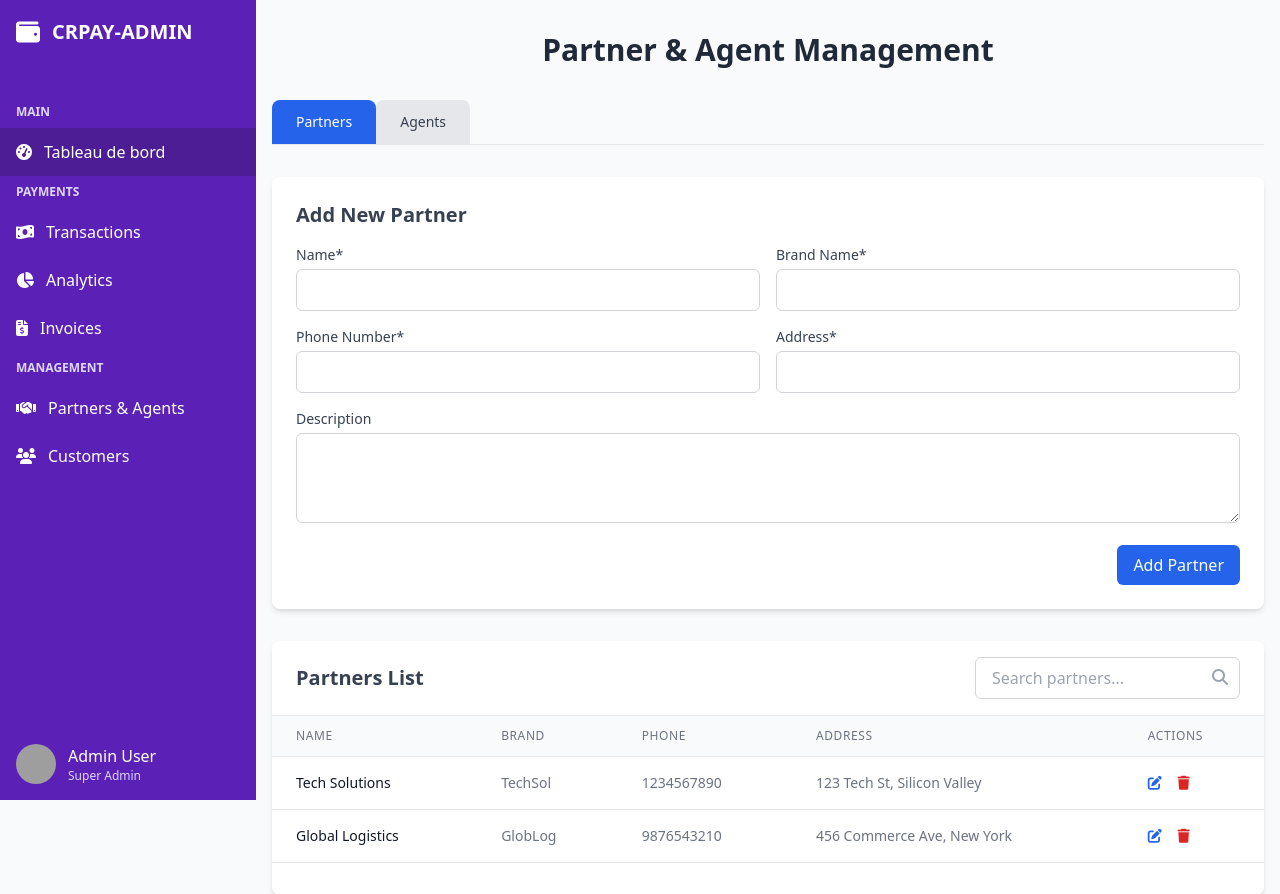
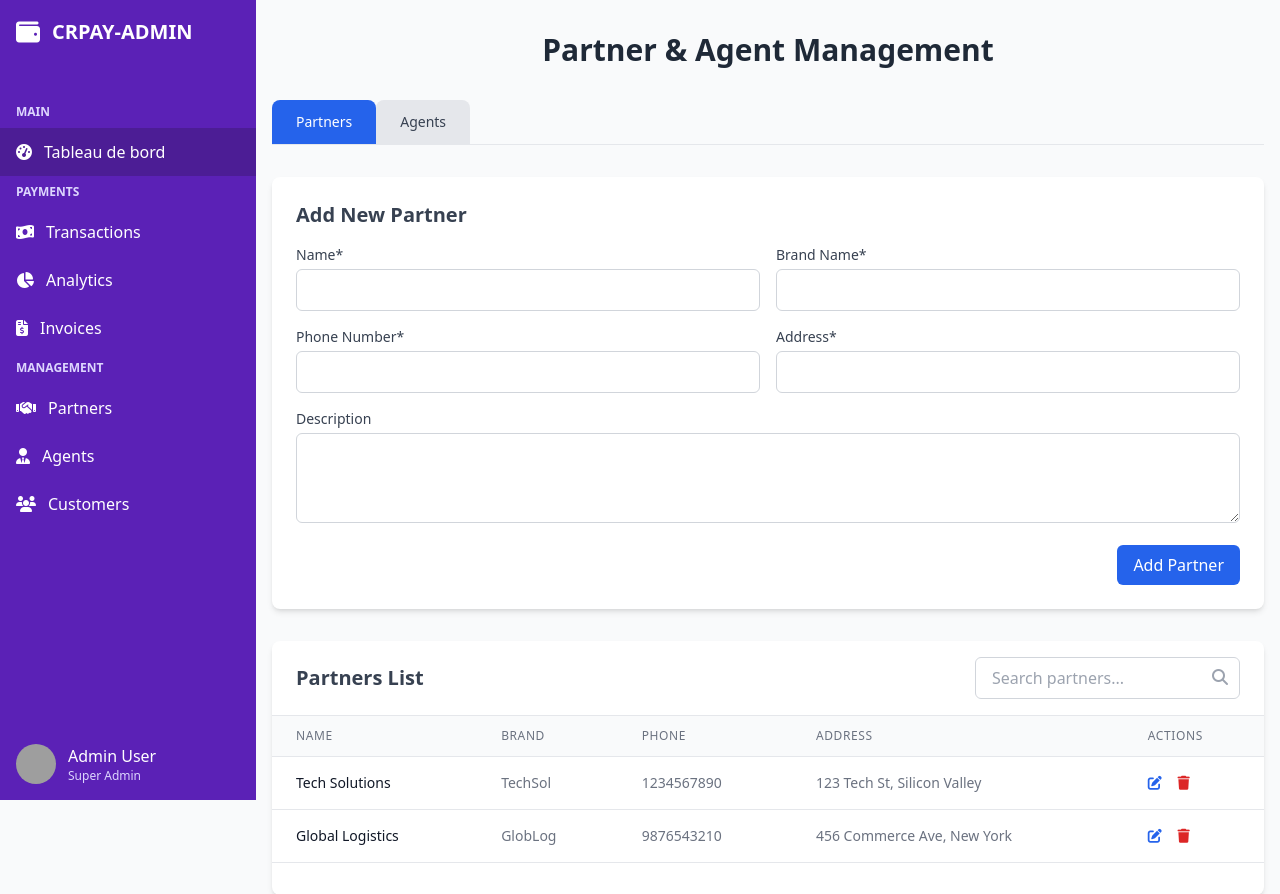
Before and after one commit to deSully/crpay, a Django app: template templates/app/partners.html in a window 1280 px wide. Shown: the top 894 px of the page. Run offline with Django 5.2, Linux system fonts and the light colour scheme; the template is opened without the code that fills it, so the values that code supplies are empty; some libraries are stand-ins or nearby versions; grey boxes are pictures that could not be loaded.

```diff
--- a/templates/app/partners.html
+++ b/templates/app/partners.html
@@ -47,7 +47,7 @@
 </head>
 <body class="bg-gray-50 font-sans flex">
     <!-- Sidebar -->
-    <div class="sidebar bg-violet-800 text-white w-64 fixed h-full">
+     <div class="sidebar bg-violet-800 text-white w-64 fixed h-full">
             <div class="p-4 flex items-center">
                 <div class="logo-icon text-2xl">
                     <i class="fas fa-wallet"></i>
@@ -77,9 +77,13 @@
                     <span class="nav-text ml-3">Invoices</span>
                 </a>
                 <div class="px-4 py-2 text-violet-200 uppercase text-xs font-bold">Management</div>
-                <a href="{% url 'partners' %}" class="flex items-center px-4 py-3 text-white hover:bg-violet-700">
+                <a href="#" class="flex items-center px-4 py-3 text-white hover:bg-violet-700">
                     <i class="fas fa-handshake"></i>
-                    <span class="nav-text ml-3">Partners & Agents</span>
+                    <span class="nav-text ml-3">Partners</span>
+                </a>
+                <a href="#" class="flex items-center px-4 py-3 text-white hover:bg-violet-700">
+                    <i class="fas fa-user-tie"></i>
+                    <span class="nav-text ml-3">Agents</span>
                 </a>
                 <a href="#" class="flex items-center px-4 py-3 text-white hover:bg-violet-700">
                     <i class="fas fa-users"></i>
```
